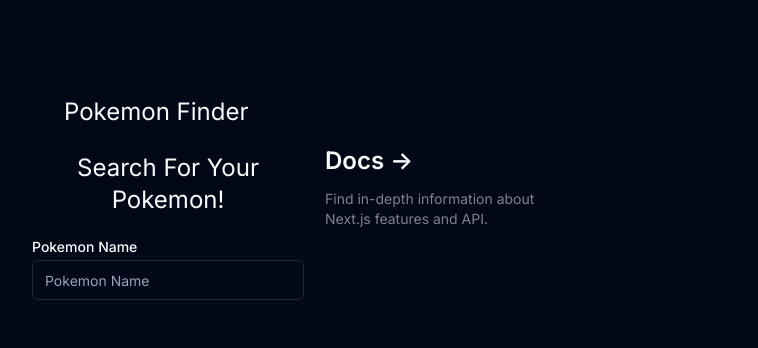
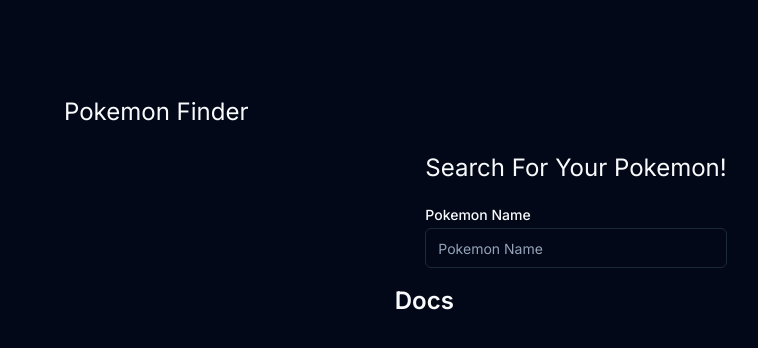
Before and after one commit to benshabbat/pokemon-finder, a Next.js app: page / in a window 1280 px wide. Shown: the top 348 px of the page, without its empty margins (64-822 px from the left). Built offline with nearby package versions, Linux system fonts and the light colour scheme.

Commit message:
start create pokemon card

```diff
--- a/app/page.tsx
+++ b/app/page.tsx
@@ -1,26 +1,10 @@
+
 import { PokemonGrid } from "@/components/pokemon-grid";
 import Image from "next/image";
 
 export default function Home() {
   return (
-    <div className="mb-32 grid text-center lg:mb-0 lg:grid-cols-4 lg:text-left">
       <PokemonGrid />
-      <a
-        href="https://nextjs.org/docs?utm_source=create-next-app&utm_medium=appdir-template&utm_campaign=create-next-app"
-        className="group rounded-lg border border-transparent px-5 py-4 transition-colors hover:border-gray-300 hover:bg-gray-100 hover:dark:border-neutral-700 hover:dark:bg-neutral-800/30"
-        target="_blank"
-        rel="noopener noreferrer"
-      >
-        <h2 className={`mb-3 text-2xl font-semibold`}>
-          Docs{" "}
-          <span className="inline-block transition-transform group-hover:translate-x-1 motion-reduce:transform-none">
-            -&gt;
-          </span>
-        </h2>
-        <p className={`m-0 max-w-[30ch] text-sm opacity-50`}>
-          Find in-depth information about Next.js features and API.
-        </p>
-      </a>
-    </div>
+
   );
 }
--- /dev/null
+++ b/components/pokemon-card.tsx
@@ -0,0 +1,18 @@
+import Link from "next/link";
+
+interface PokemonCardProps {
+  name: string;
+}
+const PokemonCard = ({ name }: PokemonCardProps) => {
+  return (
+    <Link
+      href={name}
+      className="group rounded-lg border border-transparent px-5 py-4 transition-colors hover:border-gray-300 hover:bg-gray-100 hover:dark:border-neutral-700 hover:dark:bg-neutral-800/30"
+      key={name + "Card"}
+    >
+      <h2 className={`mb-3 text-2xl font-semibold`}>Docs</h2>
+    </Link>
+  );
+};
+
+export default PokemonCard;
--- a/components/pokemon-grid.tsx
+++ b/components/pokemon-grid.tsx
@@ -1,5 +1,5 @@
 "use client";
-
+import PokemonCard from "@/components/pokemon-card";
 import { useState } from "react";
 import { Label } from "./ui/label";
 import { Input } from "./ui/input";
@@ -26,6 +26,9 @@
           />
         </div>
       </div>
+      <div className="mb-32 grid text-center lg:mb-0 lg:grid-cols-4 lg:text-left">
+      <PokemonCard />
+    </div>
     </>
   );
 }
```
